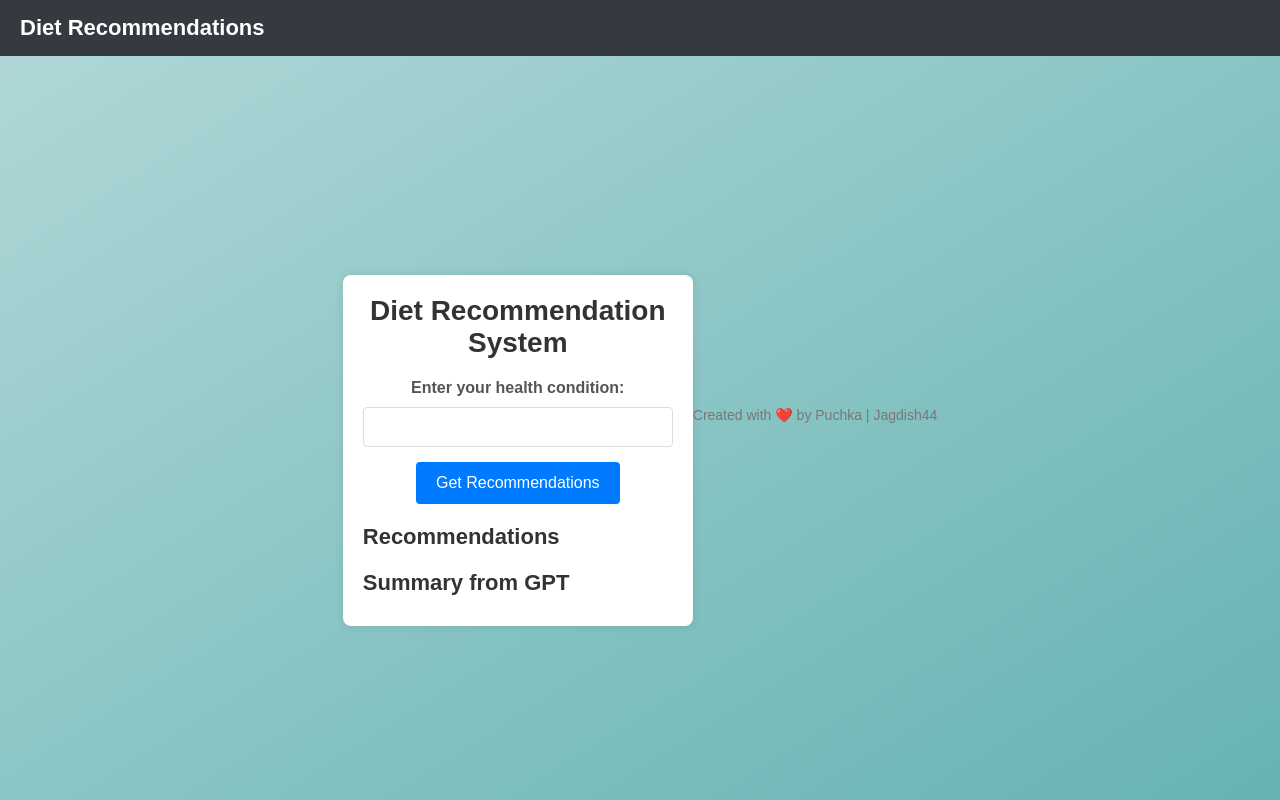
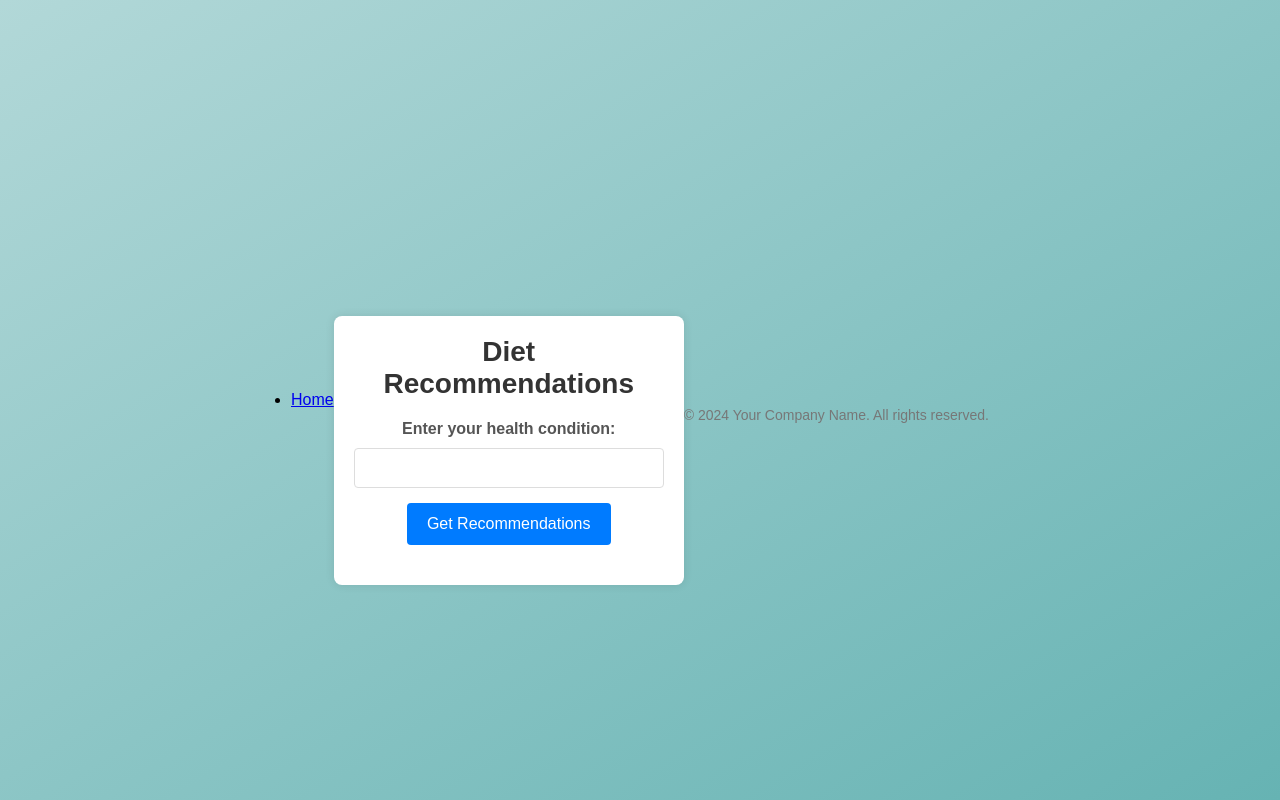
Before and after one commit to Jagdish44/Health_Recomendation_System_RAG, a Flask app: template templates/index.html in a window 1280 px wide. Run offline with Flask 3, Linux system fonts and the light colour scheme; the template is opened without the code that fills it, so the values that code supplies are empty.

Commit message:
.intializes

```diff
--- a/main.py
+++ b/main.py
@@ -1,16 +1,16 @@
-from flask import Flask, render_template,request, jsonify
+# main.py
+
+from flask import Flask, render_template, request
 import sqlite3
 import openai
+import os
 
-# Initialize the Flask application
 app = Flask(__name__)
+secret_key =  os.urandom(24)
+app.config['SECRET_KEY'] = 'secret_key'
+openai.api_key = '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'
 
-# Set your OpenAI API key
-openai.api_key = 'sk-proj-XPF0fIquEv9wskgJrIc7T3BlbkFJhI84ga8D92IXeIbFKnFu'
-
-def index():
-    return render_template('index.html')
-
+# Function to fetch diet recommendations from SQLite database
 def get_diet_recommendations(condition):
     conn = sqlite3.connect('diet_recommendations.db')
     cursor = conn.cursor()
@@ -32,6 +32,17 @@ def get_diet_recommendations(condition):
     recommendations_str = "\n".join([f"{name}: {calories} kcal, {protein}g protein, {fat}g fat, {carbs}g carbs" for name, calories, protein, fat, carbs in recommendations])
     return recommendations_str
 
+# Route to render index.html and handle form submission
+@app.route('/', methods=['GET', 'POST'])
+def index():
+    if request.method == 'POST':
+        user_input = request.form['condition']
+        recommendations = get_diet_recommendations(user_input)
+        gpt_response = chat_with_gpt(f"Provide a brief summary for diet recommendations for {user_input}. The recommendations are as follows:\n{recommendations}")
+        return render_template('index.html', recommendations=recommendations, gpt_response=gpt_response)
+    return render_template('index.html')
+
+# Function to interact with OpenAI's GPT-3 API
 def chat_with_gpt(prompt):
     response = openai.ChatCompletion.create(
         model="gpt-3.5-turbo",
@@ -46,17 +57,5 @@ def chat_with_gpt(prompt):
     )
     return response['choices'][0]['message']['content'].strip()
 
-@app.route('/recommendations', methods=['POST'])
-def recommendations():
-    data = request.get_json()
-    condition = data.get('condition')
-    if not condition:
-        return jsonify({'error': 'Condition is required'}), 400
-
-    recommendations = get_diet_recommendations(condition)
-    gpt_response = chat_with_gpt(f"Provide a brief summary for diet recommendations for {condition}. The recommendations are as follows:\n{recommendations}")
-
-    return jsonify({'recommendations': recommendations, 'gpt_response': gpt_response})
-
 if __name__ == '__main__':
     app.run(debug=True)
--- a/templates/index.html
+++ b/templates/index.html
@@ -1,3 +1,5 @@
+<!-- templates/index.html -->
+
 <!DOCTYPE html>
 <html lang="en">
 <head>
@@ -5,40 +7,40 @@
     <meta name="viewport" content="width=device-width, initial-scale=1.0">
     <title>Diet Recommendations</title>
     <link rel="stylesheet" href="{{ url_for('static', filename='styles.css') }}">
-
 </head>
 <body>
-    <!-- Navbar -->
-    <nav class="navbar">
-        <a class="navbar-brand" href="#">Diet Recommendations</a>
-    </nav>
+    <header>
+        <nav>
+            <ul>
+                <li><a href="/">Home</a></li>
+                <!-- Add more navbar items as needed -->
+            </ul>
+        </nav>
+    </header>
 
-    <!-- Main Content -->
-    <div class="container">
-        <h1>Diet Recommendation System</h1>
+    <main>
+        <section class="container">
+            <h1>Diet Recommendations</h1>
+            <form method="post">
+                <label for="condition">Enter your health condition:</label>
+                <input type="text" id="condition" name="condition" required>
+                <button type="submit">Get Recommendations</button>
+            </form>
 
-        <!-- Form to submit health condition -->
-        <form action="{{ url_for('process_form') }}" method="POST">
-            <label for="health_condition">Enter your health condition:</label>
-            <input type="text" id="health_condition" name="health_condition" required>
-            <button type="submit">Get Recommendations</button>
-        </form>
+            {% if recommendations %}
+                <h2>Recommendations:</h2>
+                <p>{{ recommendations }}</p>
+            {% endif %}
 
-        <!-- Display recommendations and GPT summary -->
-        <div id="recommendations">
-            <h2>Recommendations</h2>
-            <p>{{ recommendations }}</p>
-        </div>
+            {% if gpt_response %}
+                <h2>Summary from GPT:</h2>
+                <p>{{ gpt_response }}</p>
+            {% endif %}
+        </section>
+    </main>
 
-        <div id="summary">
-            <h2>Summary from GPT</h2>
-            <p>{{ gpt_summary }}</p>
-        </div>
-    </div>
-
-    <!-- Footer -->
     <footer>
-        <p>Created with ❤️ by Puchka | <a href="https://github.com/Jagdish44">Jagdish44</a></p>
+        <p>&copy; 2024 Your Company Name. All rights reserved.</p>
     </footer>
 </body>
 </html>
```
